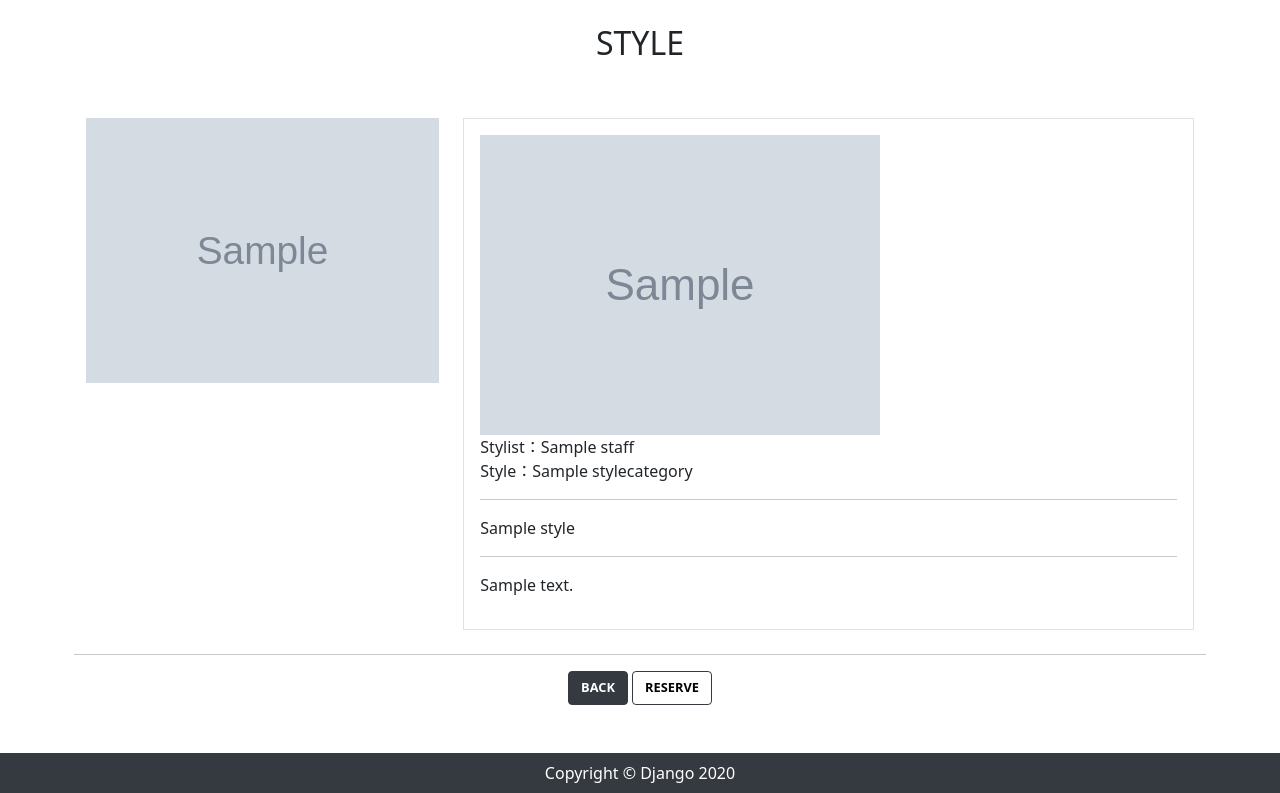
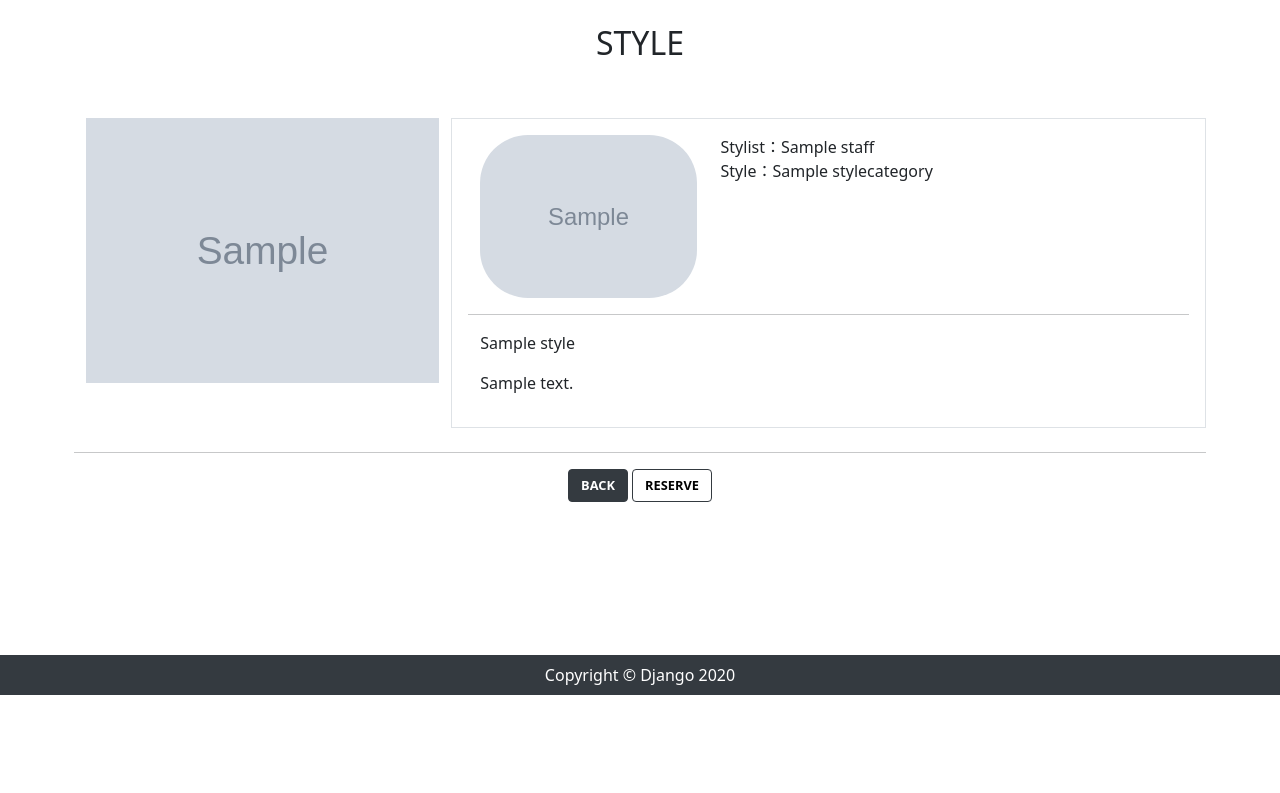
Before and after one commit to akihiro-hosoya/hair-salon, a Django app: page /style/1/ in a window 1280 px wide. Shown: the part 105-898 px from the top of the page. After the commit the page ends 800 px from the top, so only its background shows below. Run offline with Django 3.2, Linux system fonts and the light colour scheme; tables that the repository leaves empty hold one stand-in row (values such as "Sample post"); grey boxes marked "Sample" are stand-in pictures; some libraries are stand-ins or nearby versions.

Commit message:
画像修正

```diff
--- a/app/static/css/style.css
+++ b/app/static/css/style.css
@@ -28,6 +28,15 @@ a:hover {
 }
 ol, ul {
     list-style: none;
+}
+
+img {
+    object-fit: cover;
+}
+
+.map {
+    width: auto;
+    height: auto;
 }
 
 /* ナビゲーション */
@@ -79,7 +88,10 @@ ol, ul {
     object-fit: cover;
 }
 
-
+/* スタイル詳細 */
+.round-img {
+    border-radius: 3rem;
+}
 
 
 
@@ -158,9 +170,6 @@ ol, ul {
     margin-bottom: 1rem;
 }
 
-.form-label-group input {
-}
-
 /* 決済 */
 /* stripe */
 .StripeElement {
--- a/app/templates/app/index.html
+++ b/app/templates/app/index.html
@@ -11,10 +11,10 @@
                 </ol>
                 <div class="carousel-inner">
                     <div class="carousel-item active">
-                        <img class="" src="/media/images/blake-wisz-GFrBMipOd_E-unsplash.jpg" alt="First-slide">
+                        <img class="img-cover" src="/media/images/blake-wisz-GFrBMipOd_E-unsplash.jpg" alt="First-slide">
                     </div>
                     <div class="carousel-item">
-                        <img class="" src="/media/images/daria-nepriakhina-x2OIbqPDNsY-unsplash.jpg" alt="Second-slide">
+                        <img class="img-cover" src="/media/images/daria-nepriakhina-x2OIbqPDNsY-unsplash.jpg" alt="Second-slide">
                     </div>
                 </div>
             </div>
@@ -70,7 +70,7 @@
                                 <div class="col-3">
                                     <div class="card">
                                         {% if stylist.image %}
-                                            <img src="{{ stylist.image.url }}" alt="" class="card-img-top top-stylist-img">
+                                            <img src="{{ stylist.image.url }}" alt="" class="  top-stylist-img">
                                         {% endif %}
                                         <div class="card-body">
                                             <p class="card-text text-center">{{ stylist.name }}</p>
--- a/app/templates/app/menu.html
+++ b/app/templates/app/menu.html
@@ -7,7 +7,7 @@
         <div class="row">
             <!-- Menu -->
             <!-- タイトル -->
-            <div class="col-12 my-5">
+            <div class="col-12 my-4 px-0">
                 <h2 class="text-center">MENU</h2>
             </div>
 
--- a/app/templates/app/news_list.html
+++ b/app/templates/app/news_list.html
@@ -7,11 +7,11 @@
         <div class="row">
             <!-- News一覧 -->
             <!-- タイトル -->
-            <div class="col-12 my-4">
+            <div class="col-12 my-4 px-0">
                 <h2 class="text-center">NEWS</h2>
                 <!-- 画像 -->
                 <div class="">
-                    <img class="img-fluid page-top-img" src="/images/blake-wisz-GFrBMipOd_E-unsplash.jpg" alt="">
+                    <img class="img-fluid page-top-img" src="/media/images/blake-wisz-GFrBMipOd_E-unsplash.jpg" alt="">
                 </div>
             </div>
             <div class="col-12">
--- a/app/templates/app/style_detail.html
+++ b/app/templates/app/style_detail.html
@@ -7,7 +7,7 @@
         <div class="row">
             <!-- スタイル詳細 -->
             <!-- タイトル -->
-            <div class="col-12 my-4">
+            <div class="col-12 my-4 px-0">
                 <h2 class="text-center">STYLE</h2>
             </div>
 
@@ -23,13 +23,16 @@
                         </div>
                     </div>
                     <div class="col-8">
-                        <div class="border p-3">
-                            <img src="{{ style_data.stylist.image.url }}" alt="">
-                            <p>Stylist：{{ style_data.stylist.name }}<br>
-                                Style：{{ style_data.category }}</p>
-                            <hr>
+                        <div class="row border p-3">
+                            <div class="col-4">
+                                <img class="img-fluid round-img" src="{{ style_data.stylist.image.url }}" alt="">
+                            </div>
+                            <div class="col-8">
+                                <p>Stylist：{{ style_data.stylist.name }}<br>
+                                    Style：{{ style_data.category }}</p>
+                            </div>
+                            <hr class="my-3">
                             <p>{{ style_data.name }}</p>
-                            <hr>
                             <p>{{ style_data.detail|linebreaksbr|truncatechars:100 }}</p>
                         </div>
                     </div>
--- a/app/templates/app/style_list.html
+++ b/app/templates/app/style_list.html
@@ -30,7 +30,7 @@
                     {% for style in style_data %}
                     <div class="col-4">
                         <div class="card">
-                            <img  class="card-img-top img-fluid" style="width: 5rem; height: 5rem;" src="{{ style.image.url }}" alt="">
+                            <img class="  img-fluid" src="{{ style.image.url }}" alt="">
                             <div class="card-body">
                                 <p>{{ style.category }}</p>
                             </div>
--- a/app/templates/app/stylist_list.html
+++ b/app/templates/app/stylist_list.html
@@ -21,7 +21,7 @@
                     <div class="col-3">
                         <div class="card">
                             {% if staff.image %}
-                                <img  class="card-img-top img-fluid" src="{{ staff.image.url }}" alt="">
+                                <img  class="  img-fluid" src="{{ staff.image.url }}" alt="">
                             {% endif %}
                             <div class="card-body">
                                 <p>{{ staff.position }}</p>
--- a/appointment/templates/appointment/calendar.html
+++ b/appointment/templates/appointment/calendar.html
@@ -12,7 +12,7 @@
                     <div class="col-12">
                         <div class="card">
                             {% if staff_data.image %}
-                            <img src="{{ staff_data.image.url }}" alt="" class="card-img-top">
+                            <img src="{{ staff_data.image.url }}" alt="" class=" ">
                             {% endif %}
                             <div class="card-body">
                                 <div class="">
--- a/ec/templates/ec/item_list.html
+++ b/ec/templates/ec/item_list.html
@@ -17,7 +17,7 @@
                     {% for item in object_list %}
                     <div class="col-4">
                         <div class="card">
-                            <img  class="card-img-top img-fluid" style="width: 5rem; height: 5rem;" src="{{ item.image.url }}" alt="">
+                            <img  class="  img-fluid" src="{{ item.image.url }}" alt="">
                             <div class="card-body">
                                 <h5>{{ item.title }}</h5>
                             </div>
```
Also changed, not shown: appointment/templates/appointment/stylist_choice.html (+6 -4 lines).
